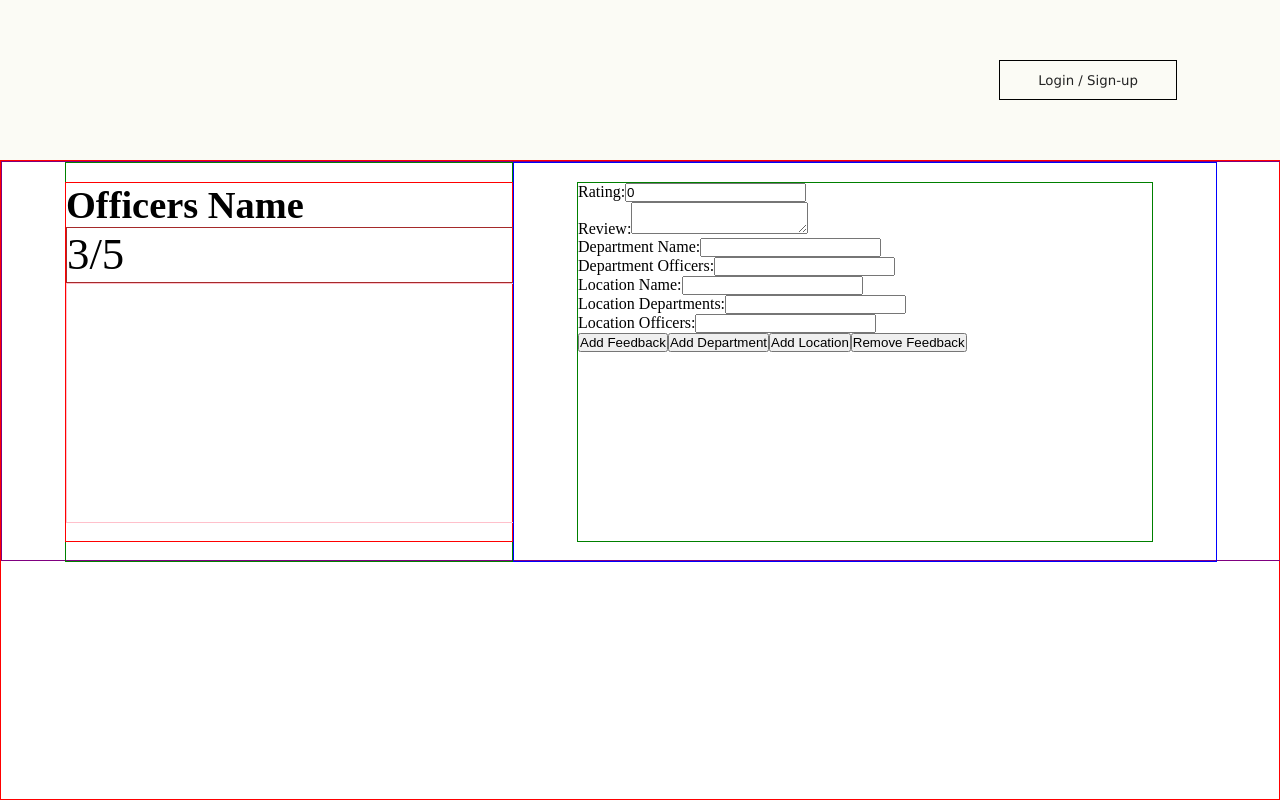
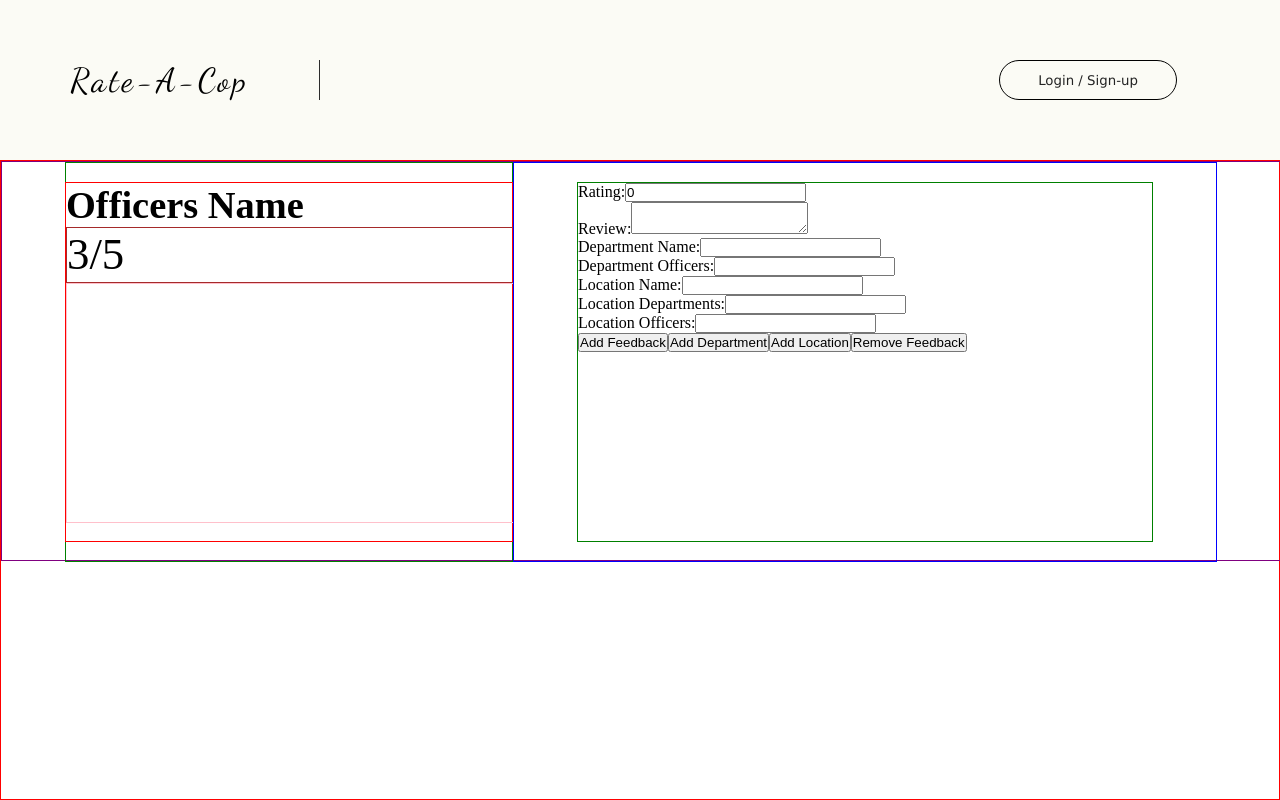
Before and after one commit to p0ptartz/rate-a-cop, a React (Create React App) app in the folder client/: page /officer in a window 1280 px wide. Built offline with nearby package versions, Linux system fonts and the light colour scheme.

Commit message:
fixed button / added title / centered words

```diff
--- a/client/public/index.html
+++ b/client/public/index.html
@@ -1,14 +1,15 @@
 <!DOCTYPE html>
 <html lang="en">
+
 <head>
   <meta charset="utf-8" />
   <link rel="icon" href="%PUBLIC_URL%/favicon.ico" />
   <meta name="viewport" content="width=device-width, initial-scale=1" />
   <meta name="theme-color" content="#000000" />
-    <meta
-      name="description"
-      content="Web site created using create-react-app"
-    />
+  <meta name="description" content="Web site created using create-react-app" />
+  <link rel="preconnect" href="https://fonts.googleapis.com">
+  <link rel="preconnect" href="https://fonts.gstatic.com" crossorigin>
+  <link href="https://fonts.googleapis.com/css2?family=Dancing+Script&display=swap" rel="stylesheet">
   <link rel="apple-touch-icon" href="%PUBLIC_URL%/logo192.png" />
   <!--
       manifest.json provides metadata used when your web app is installed on a
@@ -26,6 +27,7 @@
     -->
   <title>React App</title>
 </head>
+
 <body>
   <noscript>You need to enable JavaScript to run this app.</noscript>
   <div id="root"></div>
@@ -40,4 +42,5 @@
       To create a production bundle, use `npm run build` or `yarn build`.
     -->
 </body>
+
 </html>
--- a/client/src/components/Landing/landing.css
+++ b/client/src/components/Landing/landing.css
@@ -44,7 +44,7 @@
     width: 11vw;
     min-width: 100px;
     display: flex;
-    align-items: flex-end;
+    align-items: center;
     justify-content: center;
     background-color: #16243e;
     color: rgb(255, 254, 238);
--- a/client/src/components/Nav/Nav.jsx
+++ b/client/src/components/Nav/Nav.jsx
@@ -4,6 +4,7 @@ import "./nav.css";
 function Nav({ onLoginClick }) {
     return (
         <div className="nav-container">
+            <div className="nav-title">Rate-A-Cop</div>
             <div className="logo"></div>
             <div className="login">
                 <button onClick={onLoginClick}>Login / Sign-up</button>
--- a/client/src/components/Nav/nav.css
+++ b/client/src/components/Nav/nav.css
@@ -8,6 +8,15 @@
     background-color: rgb(251, 251, 245);
 }
 
+.nav-title{
+    font-family: 'Dancing Script', cursive;
+    font-size: 2.6vw;
+     width: 25vw;
+     text-align: center;
+     letter-spacing: 3px;
+     border-right: 1px solid rgb(44, 44, 44);
+
+}
 .logo {
     height: 10vh;
     width: 20vw;
@@ -29,7 +38,7 @@
 .login button {
     padding: 3% 10%;
     border: 1px solid black;
-
+    border-radius: 50px;
     text-decoration: none;
     font-family: Verdana, Geneva, Tahoma, sans-serif;
     color: rgb(35, 35, 35);
@@ -37,4 +46,13 @@
     cursor: pointer;
 }
 
-.login button:hover {}
+.login button:hover {
+    color: rgb(211, 25, 25);
+    border: 1px solid rgb(211, 25, 25);
+    color: rgb(41, 87, 167);
+}
+
+.login button:active {
+     transform: scale(1);
+     box-shadow: 0 0 10px rgb(243, 172, 172);
+}
```
Lines whose indentation alone changed are shown as unchanged.
